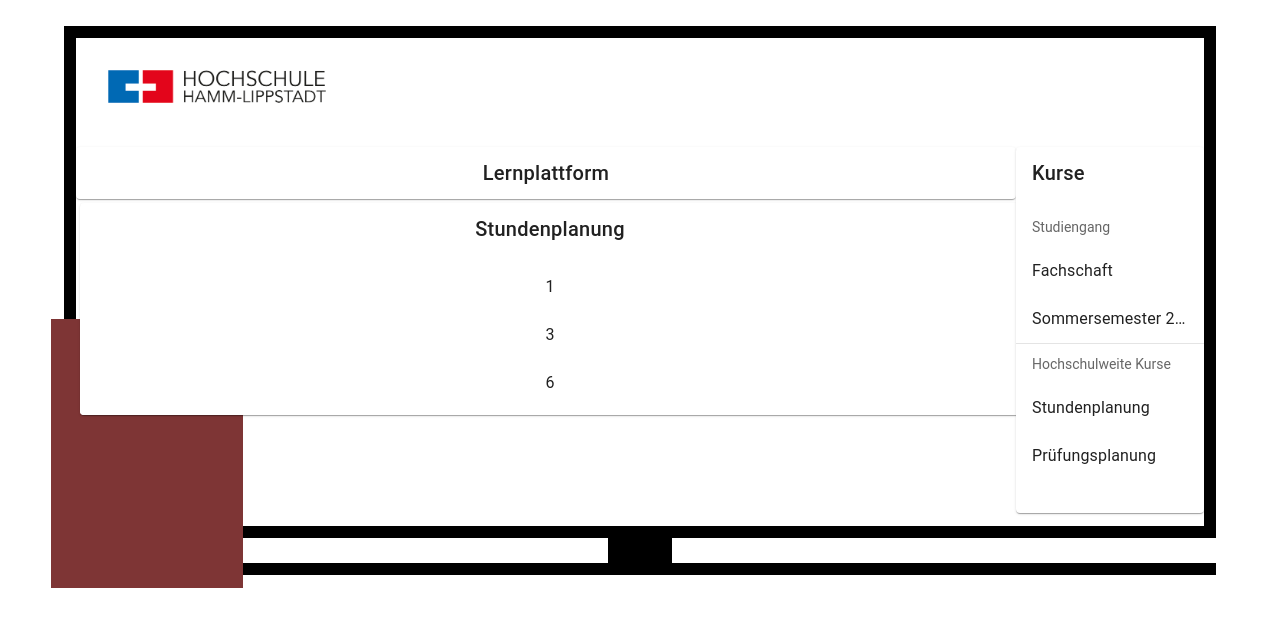
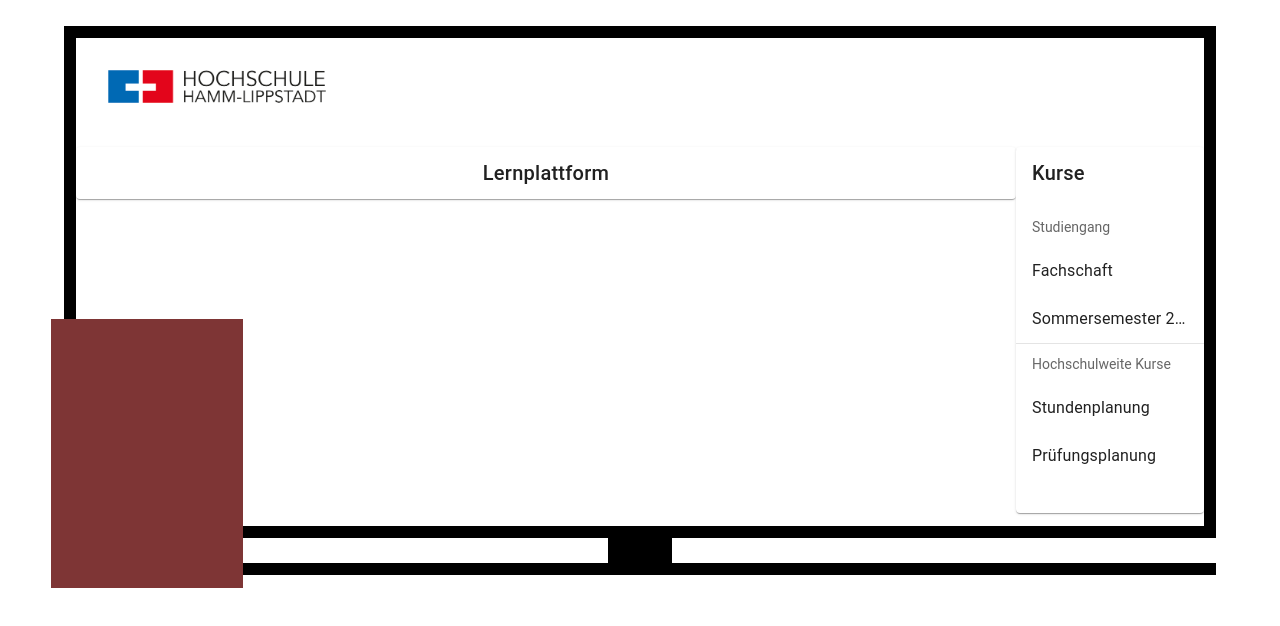
Before and after one commit to ItsNico01/SoftwareProjekt, a Vue app: page /lernplattform in a window 1280 px wide. Shown: the top 626 px of the page. Built offline with nearby package versions, Linux system fonts and the light colour scheme.

Commit message:
Stundenplanung + CampusOffice angefangen

```diff
--- a/router/router.js
+++ b/router/router.js
@@ -6,6 +6,7 @@ const routes = [
     { path: '/home', component: () => import('../views/DesktopView.vue') },
     { path: '/login', component: () => import('../views/LoginView.vue') },
     { path: '/myHSHL', component: () => import('../views/MyHSHLView.vue') },
+    { path: '/campusOffice', component: () => import('../views/CampusOfficeView.vue') },
     { path: '/lernplattform', component: () => import('../views/LernplattformView.vue') },
     { path: '/:pathMatch(.*)*', redirect: '/' },
 ]
--- a/src/components/CourseList.vue
+++ b/src/components/CourseList.vue
@@ -1,29 +1,35 @@
 <script setup>
+import {ref} from "vue";
+
 const props = defineProps( {
   major: String
 })
+const selected = ref("");
+
+defineExpose({selected});
 //TODO:Value ändern
 const listItems = [
   { type: 'subheader', title: 'Studiengang' },
   {
     title: 'Fachschaft ' + props.major.toUpperCase(),
-    value: 1,
+    value: 'fachschaft_' + props.major.toUpperCase(),
   },
   {
     title: 'Sommersemester '+ new Date().getFullYear().toString() ,
-    value: 2,
+    value: 'ss_'+ new Date().getFullYear().toString(),
   },
   { type: 'divider' },
   { type: 'subheader', title: 'Hochschulweite Kurse' },
   {
     title: 'Stundenplanung',
-    value: 4,
+    value: 'stundenplanung',
   },
   {
     title: 'Prüfungsplanung',
-    value: 5,
+    value: 'pruefungsplanung',
   },
 ]
+
 
 
 </script>
@@ -31,11 +37,9 @@ const listItems = [
 <template>
 
   <v-card title="Kurse" class="fill-height">
-    <v-list :items="listItems"></v-list>
+    <v-list :items="listItems" v-model:selected="selected"></v-list>
   </v-card>
-
 </template>
-
 <style scoped>
 
 
--- a/src/components/Stundenplanung.vue
+++ b/src/components/Stundenplanung.vue
@@ -1,27 +1,62 @@
 <script setup>
-const props = defineProps( {
-  major: String
-})
-//TODO: Value ändern
+import {ref} from "vue";
+
+const selected = ref("");
+let timeTable;
+
 const listItems = [
   {
-    title: props.major.toUpperCase() + " 1",
-    value: 2,
+    title: "AIS 1",
+    value: "AIS_1",
   },
   {
-    title: props.major.toUpperCase() + " 3",
-    value: 2,
+    title: "AIS 3",
+    value: "AIS_3",
+  },
+  { type: 'divider' },
+  {
+    title: "CVD 1",
+    value: "CVD_1",
   },
   {
-    title: props.major.toUpperCase() + " 6",
-    value: 2,
+    title: "CVD 3",
+    value: "CVD_3",
   },
 ]
+
+//URL zusammenbauen, sowie den angeklickten Listenpunkt auf null setzen.
+//Sonst kann ein Listenpunkt nicht 2x hintereinander angeklickt werden.
+function buildTimeTableURL() {
+  timeTable = new URL(`../assets/Stundenplan/${selected.value[0]}.png`, import.meta.url).href
+  selected.value =null
+}
+
+
 </script>
 
 <template>
   <v-card title="Stundenplanung" class="fill-height">
-    <v-list :items="listItems"></v-list>
+    <v-list :items="listItems" v-model:selected="selected" @click="buildTimeTableURL">
+    </v-list>
+
+    <!-- Overlay zeigt den Stundenplan an-->
+    <v-overlay
+
+      activator="parent"
+      location-strategy="connected"
+      scroll-strategy="block"
+      location="center"
+      >
+      <v-img
+          :width="1000"
+          aspect-ratio="16/9"
+          cover
+          :src= timeTable
+          location="top center"
+          inline
+      ></v-img>
+    </v-overlay>
+
   </v-card>
 </template>
 
--- a/views/LernplattformView.vue
+++ b/views/LernplattformView.vue
@@ -4,9 +4,12 @@ import CourseList from "@/components/CourseList.vue";
 import {userStore} from "@/user/userStore.js";
 import PageTitleCard from "@/components/PageTitleCard.vue";
 import Stundenplanung from "@/components/Stundenplanung.vue";
+import {ref} from "vue";
 
 //User aus dem LocalStorage holen
 const user = userStore.getUser();
+
+const selected = ref("");
 </script>
 
 <template>
@@ -21,13 +24,13 @@ const user = userStore.getUser();
 
         <!-- Innerhalb Div: Content-->
         <div class=" w-100 d-flex justify-center ma-1">
-          <Stundenplanung :major="user.getMajor" class="w-100 text-center" />
+          <Stundenplanung v-if="selected.selected?.[0] === 'stundenplanung'" class="w-100 text-center" />
         </div>
       </v-col>
 
 
       <v-col class="d-flex h-75 justify-end fill-height " cols="2">
-        <CourseList :major= "user.getMajor" class="w-100"/>
+        <CourseList :major= "user.getMajor" class="w-100" ref="selected"/>
       </v-col>
 
     </v-row>
--- a/views/MyHSHLView.vue
+++ b/views/MyHSHLView.vue
@@ -3,7 +3,7 @@ import ButtonGrid from "@/components/ButtonGrid.vue";
 
 const buttonGridItems = [
   {name:"Bibliothekskonto", route: "", style:"myHSHL"},
-  {name:"Campus Office", route: "", style:"myHSHL"},
+  {name:"Campus Office", route: "/campusOffice", style:"myHSHL"},
   {name:"Lernplattform", route:"/lernplattform", style:"myHSHL"},
   {name:"StudyAssist", route:"",style:"myHSHL"},
   {name:"Postfach", route:"", style:"myHSHL"},
```
Also changed, not shown: views/CampusOfficeView.vue (added, +11 -0 lines).
